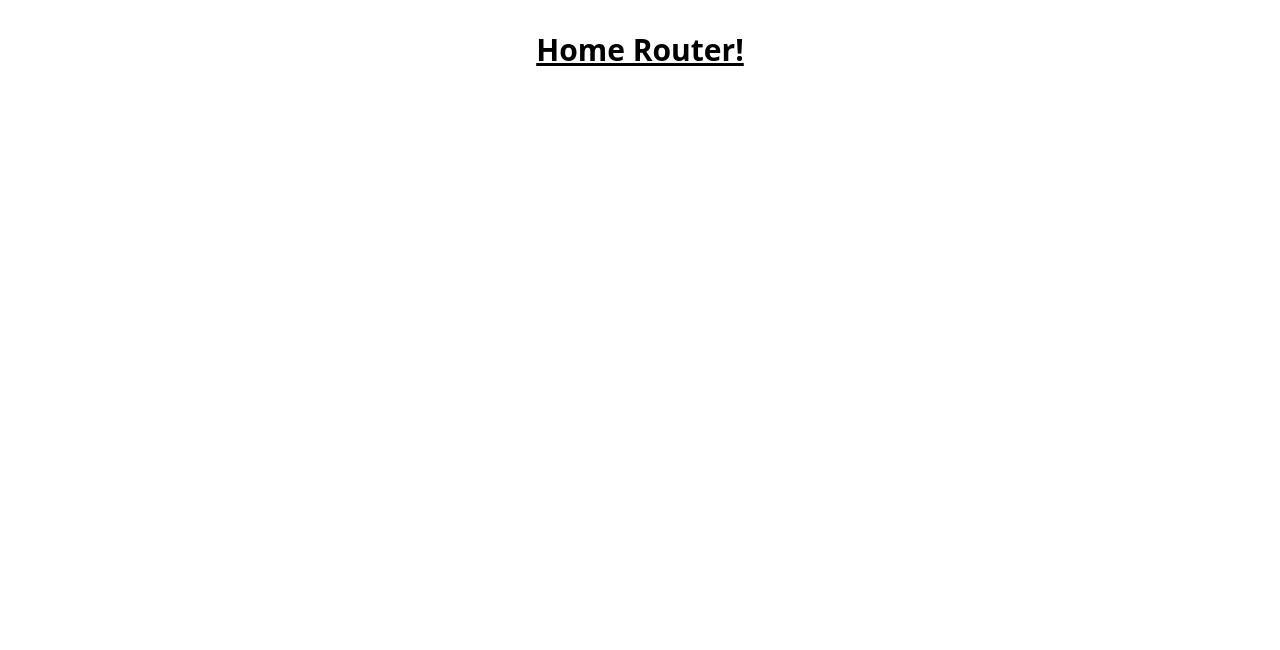
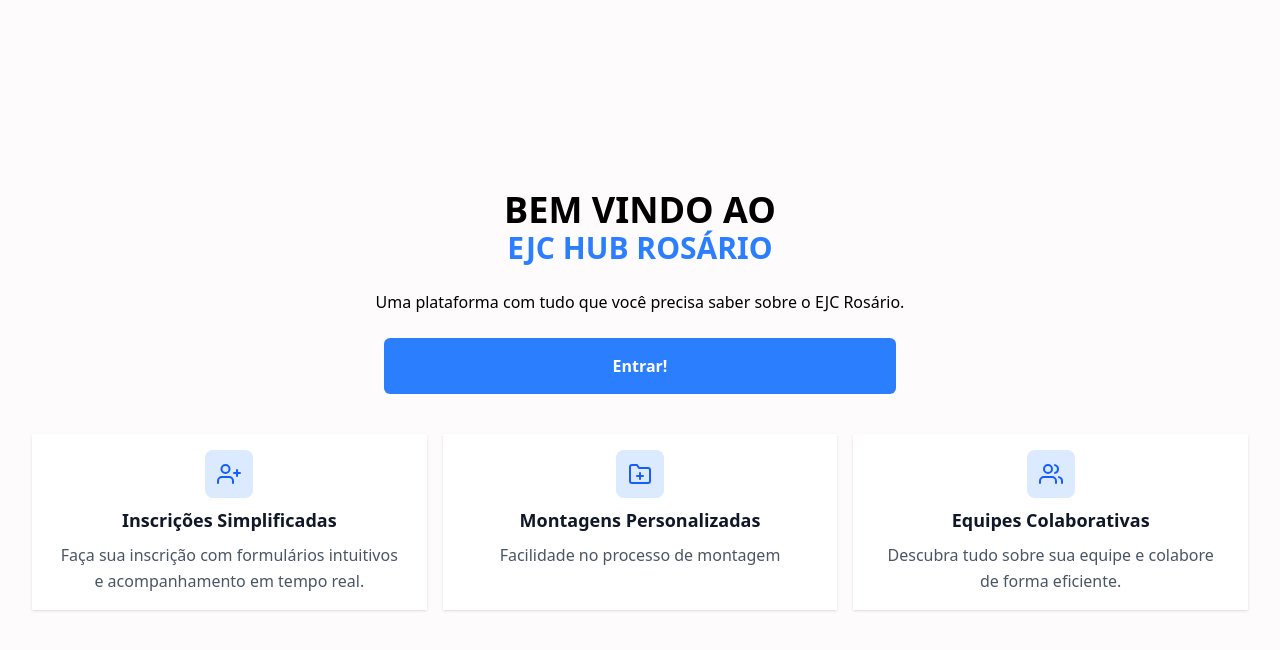
Before and after one commit to pahferreira/ejc-hub, a React (Vite) app in the folder app/: page / in a window 1280 px wide. Shown: the top 650 px of the page. Built offline with nearby package versions, Linux system fonts and the light colour scheme.

Commit message:
feat(app): homepage ui

```diff
--- a/app/src/App.css
+++ b/app/src/App.css
@@ -1,9 +1,19 @@
 #root {
   max-width: 1280px;
   margin: 0 auto;
-  padding: 2rem;
   text-align: center;
-  font-family: system-ui, -apple-system, BlinkMacSystemFont, 'Segoe UI', Roboto, Oxygen, Ubuntu, Cantarell, 'Open Sans', 'Helvetica Neue', sans-serif;
+  font-family:
+    system-ui,
+    -apple-system,
+    BlinkMacSystemFont,
+    'Segoe UI',
+    Roboto,
+    Oxygen,
+    Ubuntu,
+    Cantarell,
+    'Open Sans',
+    'Helvetica Neue',
+    sans-serif;
 }
 
 .logo {
@@ -41,3 +51,7 @@
 .read-the-docs {
   color: #888;
 }
+
+body {
+  background-color: #fdfbfb;
+}
--- /dev/null
+++ b/app/src/components/FeatureCard/FeatureCard.tsx
@@ -0,0 +1,30 @@
+import type { ReactNode } from 'react'
+import { FiZap } from 'react-icons/fi'
+import { Card } from '../Card/Card'
+
+export type FeatureCardProps = {
+  title: string
+  description: string
+  /** Optional icon (defaults to a lightning bolt) */
+  icon?: ReactNode
+}
+
+export function FeatureCard(props: FeatureCardProps) {
+  const { icon = <FiZap size="20px" /> } = props
+
+  return (
+    <Card>
+      <div className="flex flex-col items-center gap-2">
+        <figure className="p-3 rounded-lg bg-blue-100 w-fit" aria-hidden>
+          <div className="text-blue-600">{icon}</div>
+        </figure>
+        <div className="flex flex-col">
+          <h3 className="m-0 text-lg font-semibold text-gray-900">{props.title}</h3>
+          <p className="mt-2 mb-0 text-base font-normal text-gray-600 leading-relaxed">
+            {props.description}
+          </p>
+        </div>
+      </div>
+    </Card>
+  )
+}
--- a/app/src/components/SubscriptionSummaryBox/SubscriptionSummaryBox.tsx
+++ b/app/src/components/SubscriptionSummaryBox/SubscriptionSummaryBox.tsx
@@ -1,5 +1,6 @@
 import type { ReactNode } from 'react'
 import { FiUsers, FiClock, FiCheck } from 'react-icons/fi'
+import { Card } from '../Card/Card'
 
 type SummaryBoxProps = {
   title: string
@@ -32,8 +33,11 @@ export function SubscriptionSummaryBox(props: SummaryBoxProps) {
   const variantConfig = variantStyles[variant]
 
   return (
-    <div className="p-6 border border-gray-200 rounded-lg shadow-sm bg-white flex items-center gap-4">
-      <figure className={`flex items-center justify-center p-2 rounded-lg ${variantConfig.iconBg}`}>
+    <Card>
+      <div className="flex items-center gap-4">
+        <figure
+          className={`flex items-center justify-center p-2 rounded-lg ${variantConfig.iconBg}`}
+        >
           <div className={variantConfig.iconColor}>{props.icon || variantConfig.defaultIcon}</div>
         </figure>
         <div className="flex flex-col">
@@ -41,5 +45,6 @@ export function SubscriptionSummaryBox(props: SummaryBoxProps) {
           <span className="text-2xl font-bold text-gray-900">{props.value}</span>
         </div>
       </div>
+    </Card>
   )
 }
--- a/app/src/pages/Home.tsx
+++ b/app/src/pages/Home.tsx
@@ -1,3 +1,39 @@
+import { FiFolderPlus, FiUserPlus, FiUsers } from 'react-icons/fi'
+import { Button } from '../components/Button/Button'
+import { FeatureCard } from '../components/FeatureCard/FeatureCard'
+
 export function Home() {
-  return <h1 className='text-3xl font-bold underline'>Home Router!</h1>
+  return (
+    <main className="flex flex-col gap-3 md:gap-6 justify-center min-h-screen p-8">
+      <section>
+        <h1 className="uppercase font-bold text-4xl">Bem vindo ao</h1>
+        <h2 className="uppercase font-semibold text-3xl text-blue-500">EJC Hub Rosário</h2>
+      </section>
+      <p className="text-base text-black">
+        Uma plataforma com tudo que você precisa saber sobre o EJC Rosário.
+      </p>
+      <div className="max-w-lg w-full self-center">
+        <Button variant="primary" onClick={() => alert('Clicou!')}>
+          Entrar!
+        </Button>
+      </div>
+      <section className="grid grid-cols-1 md:grid-cols-3 gap-4 mt-4">
+        <FeatureCard
+          title="Inscrições Simplificadas"
+          description="Faça sua inscrição com formulários intuitivos e acompanhamento em tempo real."
+          icon={<FiUserPlus size={24} />}
+        />
+        <FeatureCard
+          title="Montagens Personalizadas"
+          description="Facilidade no processo de montagem"
+          icon={<FiFolderPlus size={24} />}
+        />
+        <FeatureCard
+          title="Equipes Colaborativas"
+          description="Descubra tudo sobre sua equipe e colabore de forma eficiente."
+          icon={<FiUsers size={24} />}
+        />
+      </section>
+    </main>
+  )
 }
```
Also changed, not shown: 1 other file (tests, documents, lock files or other folders). Lines whose indentation alone changed are shown as unchanged.
